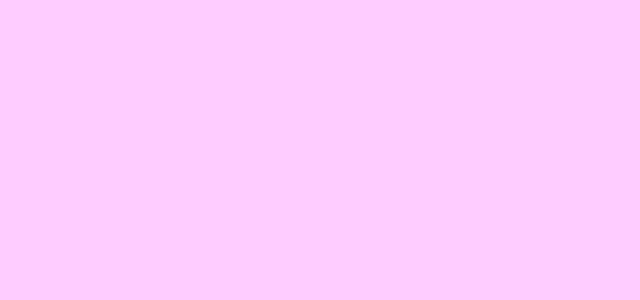
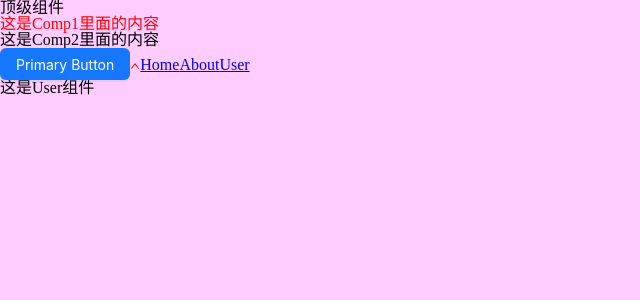
Before and after one commit to Jojo-Force/lege-management, a React (Vite) app: page /user in a window 1280 px wide. Before the commit this address had no page. Shown: the top 300 px of the page, without its empty margins (0-640 px from the left). Built offline with nearby package versions, Linux system fonts and the light colour scheme.

Commit message:
1.Router新写法

```diff
--- a/src/App.tsx
+++ b/src/App.tsx
@@ -4,11 +4,12 @@ import Comp2 from "@/components/Comp2"
 
 import { UpOutlined } from '@ant-design/icons';
 import { Button } from 'antd';
-import { Outlet,Link } from 'react-router-dom';
+import { useRoutes,Link } from 'react-router-dom';
+import router from "./router"
 
 function App() {
   const [count, setCount] = useState(0)
-
+  const outlet = useRoutes(router)
   return (
       <div className="App">
         顶级组件
@@ -19,7 +20,8 @@ function App() {
         {/* 占位符组件 */}
         <Link to="/home">Home</Link>
         <Link to="/about">About</Link>
-        <Outlet></Outlet>
+        <Link to="/user">User</Link>
+        {outlet}
       </div>
   )
 }
--- a/src/main.tsx
+++ b/src/main.tsx
@@ -8,11 +8,15 @@ import 'reset-css'
 // 全局样式
 import '@/assets/styles/global.scss'
 // 组件的样式
-//import App from './App.tsx'
-import Router from './router'
+import App from './App.tsx'
+//import Router from './router/index copy'
+import { BrowserRouter } from 'react-router-dom'
+
 
 createRoot(document.getElementById('root')!).render(
   <StrictMode>
-    <Router />
+    <BrowserRouter>
+    <App/>
+    </BrowserRouter>
   </StrictMode>,
 )
--- /dev/null
+++ b/src/router/index copy.tsx
@@ -0,0 +1,21 @@
+//Router老写法
+import App from '../App'
+import Home from '../views/Home'
+import About from '../views/About'
+import {BrowserRouter,Routes,Route,Navigate} from 'react-router-dom'
+// 两种路由模式的组件： BrowserRouter（History模式），HashRouter（Hash模式）
+
+const baseRouter = () => (
+    <BrowserRouter>
+        <Routes>
+            <Route path='/' element={<App/>}>
+                {/*  Navigate 重定向*/}
+                <Route path="/" element={<Navigate to="/home"/>}></Route>
+                <Route path="home" element={<Home/>}></Route>
+                <Route path="about" element={<About/>}></Route>
+            </Route>
+        </Routes>
+    </BrowserRouter>
+)
+
+//export default baseRouter
--- a/src/router/index.tsx
+++ b/src/router/index.tsx
@@ -1,20 +1,29 @@
 import App from '../App'
 import Home from '../views/Home'
 import About from '../views/About'
-import {BrowserRouter,Routes,Route,Navigate} from 'react-router-dom'
-// 两种路由模式的组件： BrowserRouter（History模式），HashRouter（Hash模式）
+import User from '../views/User'
 
-const baseRouter = () => (
-    <BrowserRouter>
-        <Routes>
-            <Route path='/' element={<App/>}>
-                {/*  Navigate 重定向*/}
-                <Route path="/" element={<Navigate to="/home"/>}></Route>
-                <Route path="home" element={<Home/>}></Route>
-                <Route path="about" element={<About/>}></Route>
-            </Route>
-        </Routes>
-    </BrowserRouter>
-)
+// Navigatec重定向组件
+import {Navigate} from 'react-router-dom'
 
-export default baseRouter
+
+const routes = [
+    {
+        path:"/",
+        element: <Navigate to="/home"/>
+    },
+    {
+        path:"/home",
+        element: <Home/>,
+    },
+    {
+        path:"/about",
+        element: <About/>,
+    },
+    {
+        path:"/user",
+        element: <User/>,
+    }
+]
+
+export default routes
--- /dev/null
+++ b/src/views/User.tsx
@@ -0,0 +1,9 @@
+const View = () =>{
+    return(
+        <div className="about">
+            <p>这是User组件</p>
+        </div>
+    )
+}
+
+export default View
```
